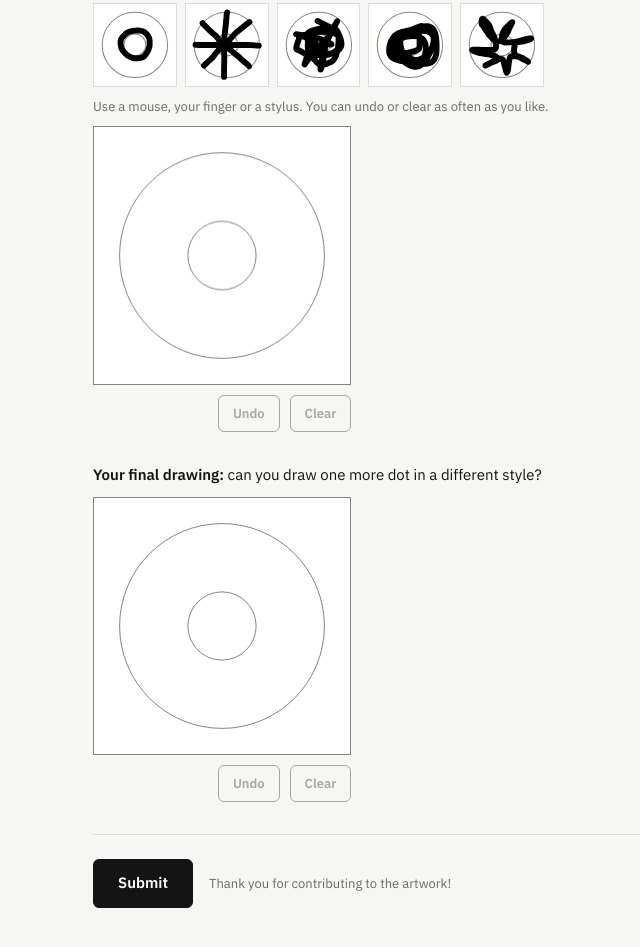
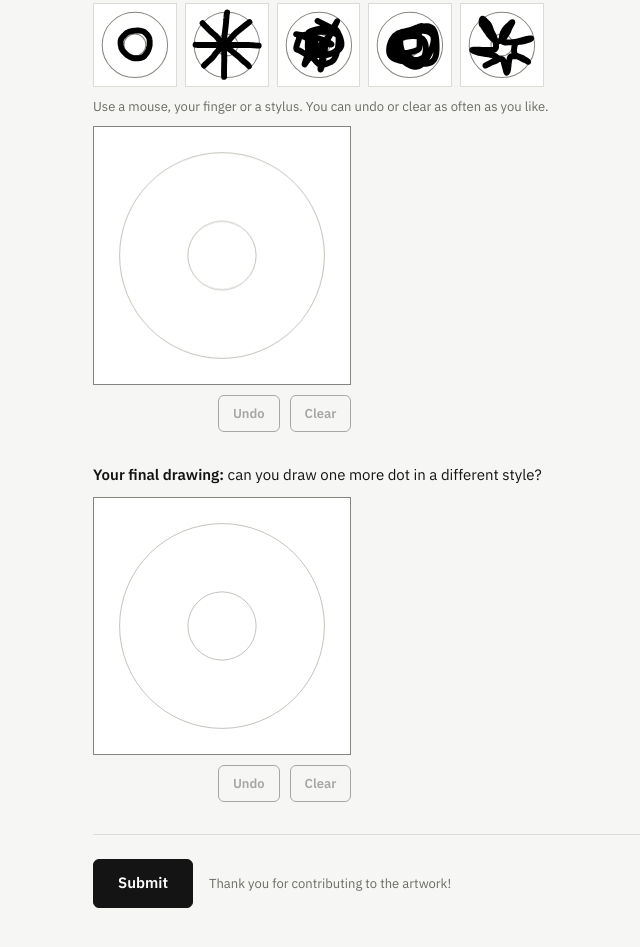
Before and after one commit to stefpos/marks-survey, a plain HTML site: page index.html in a window 1280 px wide. Shown: the part 4136-5083 px from the top of the page, without its empty margins (187-827 px from the left). Drawn offline with Linux system fonts and the light colour scheme.

Commit message:
Dot board circles in the same light grey as the line board guides
Co-Authored-By: Claude Opus 5.5 <noreply@anthropic.com>

```diff
--- a/index.html
+++ b/index.html
@@ -561,7 +561,7 @@
       questionId: 'm3', name: 'dot', title: 'Dot', mmW: LINE_H_MM, mmH: LINE_H_MM,
       // Two rings: draw no smaller than the inner, no bigger than the outer
       // (outer 60mm across, inner 20mm across)
-      circles: { x: LINE_H_MM / 2, y: LINE_H_MM / 2, inner: 10, outer: 30, colour: '#85857f' }
+      circles: { x: LINE_H_MM / 2, y: LINE_H_MM / 2, inner: 10, outer: 30, colour: '#c4c4be' } // same grey as the line boards' dotted guide
     }
   };
 
@@ -699,7 +699,7 @@
       const o = b.circles;
       c.save();
       c.strokeStyle = o.colour;
-      c.lineWidth = dpr; // 1px, like the box outlines; the colour gives the 3:1 contrast
+      c.lineWidth = dpr; // 1px, like the dotted guide on the line boards
       [o.inner, o.outer].forEach(r => {
         c.beginPath();
         c.arc(o.x * scale, o.y * scale, r * scale, 0, Math.PI * 2);
```
